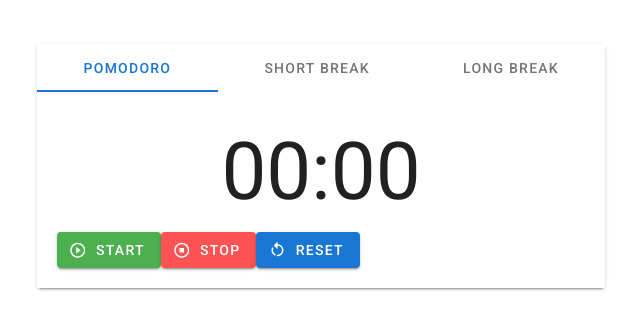
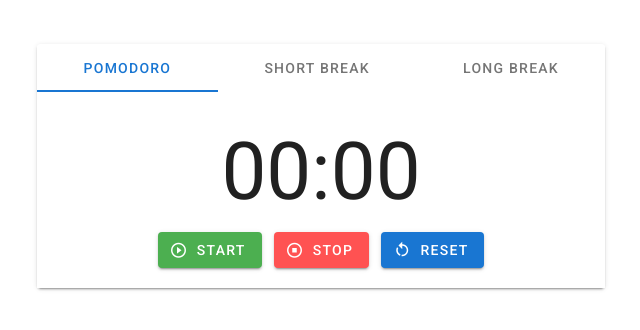
Before and after one commit to TheJuanAndOnly99/vuejs-pomodoro-timer-app, a Vue app: page / in a window 1280 px wide. Shown: the top 330 px of the page, without its empty margins (319-959 px from the left). Built offline with nearby package versions, Linux system fonts and the light colour scheme.

Commit message:
Create start, stop, and reset methods

```diff
--- a/src/components/Pomodoro.vue
+++ b/src/components/Pomodoro.vue
@@ -4,8 +4,9 @@
       <v-tab v-for="tab in tabTitles" :key="tab">{{ tab }}</v-tab>
       <v-tabs-items v-model="timerType">
         <v-tab-item>
-          <v-card color="basil" class="pa-5" flat>
+          <v-card color="basil" class="pa-5 d-flex flex-column align-center" flat>
             <h1 class="time">00:00</h1>
+            <div class="button-group">
               <v-btn color="success">
                 <v-icon left>mdi-play-circle-outline</v-icon>Start
               </v-btn>
@@ -15,6 +16,7 @@
               <v-btn color="primary">
                 <v-icon left>mdi-restart</v-icon>Reset
               </v-btn>
+            </div>
           </v-card>
         </v-tab-item>
       </v-tabs-items>
@@ -26,9 +28,21 @@
 export default {
   data() {
     return {
+      display: {
+        minutes: "00",
+        seconds: "00"
+      },
+      totalSeconds: 25 * 60,
       timerType: 0,
       tabTitles: ["Pomodoro", "Short Break", "Long Break"]
     };
+  },
+  methods: {
+    start() {
+      setInterval(() => {}, 1000);
+    },
+    stop() {},
+    reset() {}
   }
 };
 </script>
@@ -36,6 +50,8 @@
 <style lang="sass" scoped>
 .v-card
   width: 600px
+.v-btn
+  margin: 0 6px
 .time
   font-size: 80px
   font-weight: 400
```
Lines whose indentation alone changed are shown as unchanged.
